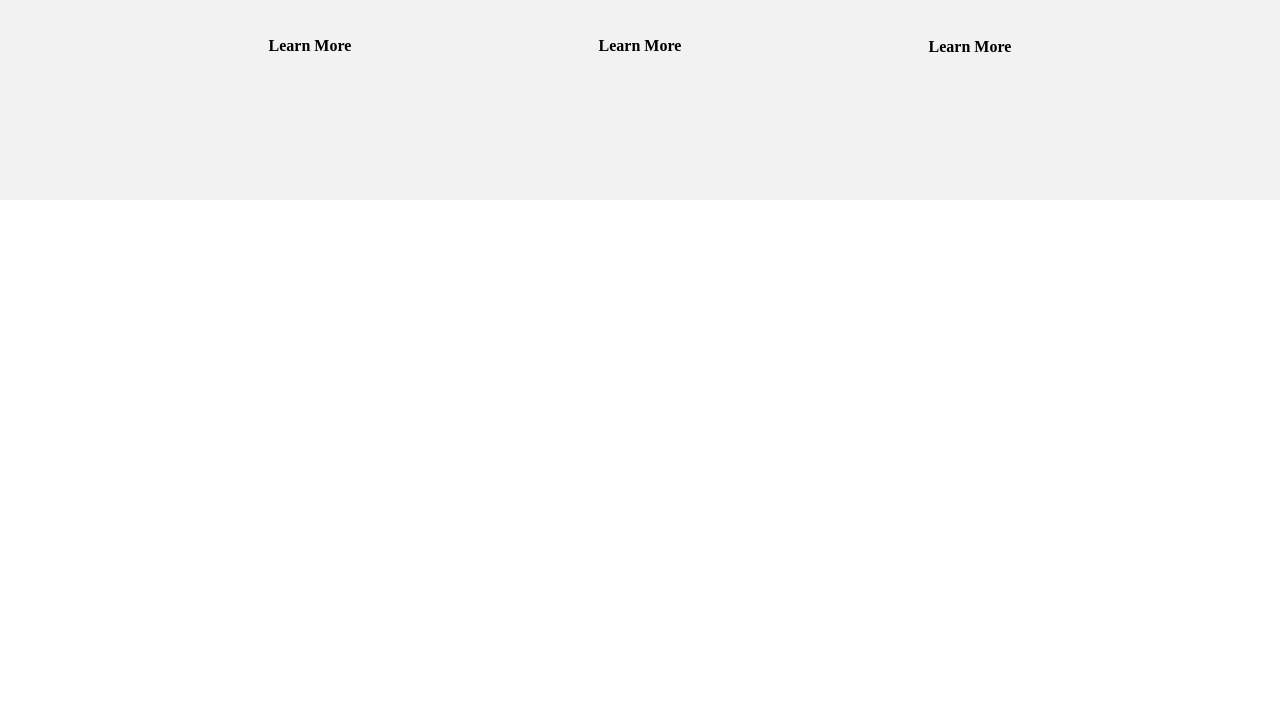
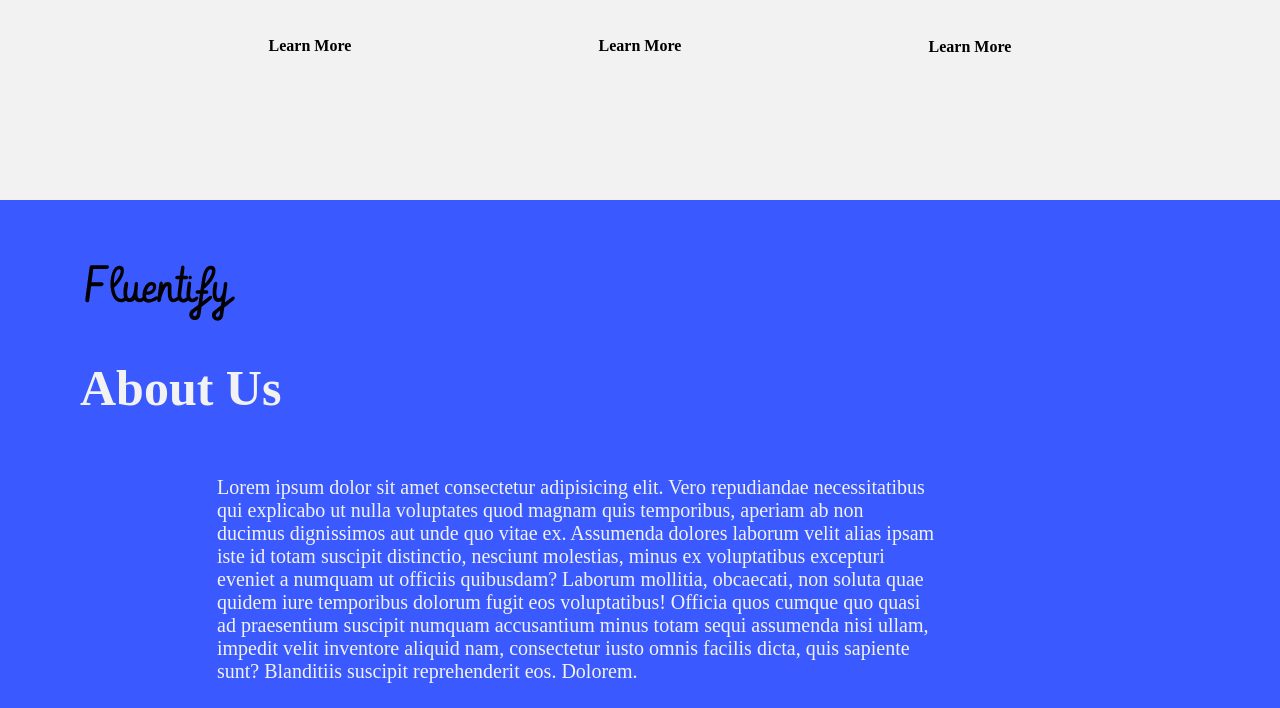
Before and after one commit to Arunprabhakaran04/DEVSOC_BetterCallBytes_Fluentify, a Django app: page / in a window 1280 px wide. Shown: the part 1447-2155 px from the top of the page. Before the commit the page ends 1647 px from the top, so only its background shows below. Run offline with Django 4.2, Linux system fonts and the light colour scheme.

Commit message:
changelog

```diff
--- a/devsoc/fluentify/templates/homepage.html
+++ b/devsoc/fluentify/templates/homepage.html
@@ -71,7 +71,7 @@
             display: flex;
             justify-content: space-between;
             align-items: center;
-            width:250px;
+            width: 250px;
         }
 
         .tutor,
@@ -96,42 +96,51 @@
 
         #Fluentify {
             width: 150px;
+            padding: 5px;
         }
 
         #miroodles {
             width: 35vw;
         }
-        div h1{
+
+        div h1 {
             display: flex;
             justify-content: flex-start;
             align-items: center;
             font-size: 50px;
         }
-        div h3{
+
+        div h3 {
             display: flex;
             justify-content: flex-start;
             align-items: center;
             font-size: 20px;
         }
-        .main_box2{
+
+        .main_box2 {
             display: flex;
             flex-direction: column;
             justify-content: center;
             align-items: center;
             background-color: #F2F2F2;
         }
+
         a {
             text-decoration: none;
         }
-        .bahane{
+
+        .bahane {
             display: flex;
             justify-content: center;
             align-items: center;
             padding: 5px;
-            margin:10px;
+            margin: 10px;
         }
-        .students,.enthusiasts,.polyglot{
-            display:flex;
+
+        .students,
+        .enthusiasts,
+        .polyglot {
+            display: flex;
             flex-direction: column;
             justify-content: center;
             align-items: center;
@@ -140,10 +149,65 @@
             border-radius: 15px;
             height: 60vh;
             width: 250px;
-            padding:10px;
+            padding: 10px;
 
         }
 
+        .main_box_three {
+            background-color: #3A5AFF;
+            display: flex;
+            flex-direction: column;
+        }
+
+        .logo_last {
+            display: flex;
+            flex-direction: column;
+            color: #F2F2F2;
+            margin-left: 10vh;
+        }
+
+        #about_us {
+            display: flex;
+            color: #F2F2F2;
+            padding: 25px;
+            font-size: 20px;
+        }
+        .adjuster{
+            display: flex;
+            justify-content: right;
+            width: 60vw;
+            margin-left: 15vw;
+
+        }
+        .curves {
+            position: absolute;
+            width: 100%;
+            height: 100%;
+            top: 0;
+            left: 0;
+            pointer-events: none;
+            z-index: -1;
+        }
+
+        .curve {
+            position: absolute;
+            bottom: 0;
+            left: 0;
+            width: 100%;
+            height: 50px;
+            background: url("{% static 'resources/curve.svg' %}") repeat-x;
+            animation: wave 5s linear infinite alternate;
+        }
+
+        @keyframes wave {
+            0% {
+                transform: translateY(10px);
+            }
+
+            100% {
+                transform: translateY(-10px);
+            }
+        }
     </style>
 </head>
 
@@ -157,12 +221,15 @@
             <div class="right">
 
                 <ul>
-                    <li><span style="font-size: large;">About Us </span><svg width="20" height="20" viewBox="0 0 24 24"
-                            fill="none" xmlns="http://www.w3.org/2000/svg">
-                            <path
-                                d="M6 9L11.2929 14.2929C11.6262 14.6262 11.7929 14.7929 12 14.7929C12.2071 14.7929 12.3738 14.6262 12.7071 14.2929L18 9"
-                                stroke="#141B34" stroke-width="1.5" stroke-linecap="round" stroke-linejoin="round" />
-                        </svg>
+                    <li>
+                        <a id="about_us_link" href="#"><span style="font-size: large;">About Us </span><svg width="20"
+                                height="20" viewBox="0 0 24 24" fill="none" xmlns="http://www.w3.org/2000/svg">
+                                <path
+                                    d="M6 9L11.2929 14.2929C11.6262 14.6262 11.7929 14.7929 12 14.7929C12.2071 14.7929 12.3738 14.6262 12.7071 14.2929L18 9"
+                                    stroke="#141B34" stroke-width="1.5" stroke-linecap="round"
+                                    stroke-linejoin="round" />
+                            </svg>
+                        </a>
                     </li>
                     <li>
                         <img style="size: 100px;"
@@ -179,8 +246,12 @@
                 <h1>Make Learning Languages fun!</h1>
                 <h3>Learn any language, on your fingertips!</h3>
                 <div class="select">
-                    <a href="/teacher/"><div class="tutor">Tutor</div></a>
-                    <a href="/student/"><div class="student">Student</div></a>
+                    <a href="/teacher/">
+                        <div class="tutor">Tutor</div>
+                    </a>
+                    <a href="/student/">
+                        <div class="student">Student</div>
+                    </a>
                 </div>
             </div>
             <div class="left_box">
@@ -193,7 +264,9 @@
                 <div class="students">
                     <img src="{% static 'resources/icon.svg' %}" alt="">
                     <h2>Students</h2>
-                    <h4 style="margin: 20px; opacity: 0.7;">Lorem ipsum dolor sit amet consectetur, adipisicing elit. Nisi impedit illo minima deserunt eligendi temporibus accusamus commodi similique qui totam est, quas laudantium veritatis saepe!
+                    <h4 style="margin: 20px; opacity: 0.7;">Lorem ipsum dolor sit amet consectetur, adipisicing elit.
+                        Nisi impedit illo minima deserunt eligendi temporibus accusamus commodi similique qui totam est,
+                        quas laudantium veritatis saepe!
                     </h4>
                     <h4>Learn More</h4>
 
@@ -201,21 +274,58 @@
                 <div class="enthusiasts">
                     <img src="{% static 'resources/icon2.svg' %}" alt="">
                     <h2>Enthusiasts</h2>
-                    <h4 style="margin: 20px; opacity: 0.7;">Lorem ipsum dolor sit amet consectetur, adipisicing elit. Nisi impedit illo minima deserunt eligendi temporibus accusamus commodi similique qui totam est, quas laudantium veritatis saepe!
+                    <h4 style="margin: 20px; opacity: 0.7;">Lorem ipsum dolor sit amet consectetur, adipisicing elit.
+                        Nisi impedit illo minima deserunt eligendi temporibus accusamus commodi similique qui totam est,
+                        quas laudantium veritatis saepe!
                     </h4>
                     <h4>Learn More</h4>
 
                 </div>
                 <div class="polyglot">
-                    <img  src="{% static 'resources/icon3.svg' %}" alt="">
+                    <img src="{% static 'resources/icon3.svg' %}" alt="">
                     <h2>Polyglots</h2>
-                    <h4 style="margin: 30px; opacity: 0.7;"> Lorem ipsum dolor sit amet consectetur adipisicing elit. Et voluptate voluptatibus deserunt vero, enim eveniet culpa harum mollitia quasi voluptatem.
+                    <h4 style="margin: 30px; opacity: 0.7;"> Lorem ipsum dolor sit amet consectetur adipisicing elit. Et
+                        voluptate voluptatibus deserunt vero, enim eveniet culpa harum mollitia quasi voluptatem.
                     </h4>
                     <h4>Learn More</h4>
                 </div>
             </div>
+            <div class="curves">
+                <div class="curve"></div>
+            </div>
+        </div>
+        <div class="main_box_three">
+            <div class="logo_last">
+                <img id="logo" src="{% static 'resources/Logo.svg' %}" alt="">
+                <img id="Fluentify" src="{% static 'resources/Fluentify.svg' %}" alt="">
+                <H1>About Us</H1>
+            </div>
+            <div class="adjuster">
+                <div id="about_us" class="main_box3">
+                    Lorem ipsum dolor sit amet consectetur adipisicing elit. Vero repudiandae necessitatibus qui
+                    explicabo ut nulla voluptates quod magnam quis temporibus, aperiam ab non ducimus dignissimos aut
+                    unde quo vitae ex. Assumenda dolores laborum velit alias ipsam iste id totam suscipit distinctio,
+                    nesciunt molestias, minus ex voluptatibus excepturi eveniet a numquam ut officiis quibusdam? Laborum
+                    mollitia, obcaecati, non soluta quae quidem iure temporibus dolorum fugit eos voluptatibus! Officia
+                    quos cumque quo quasi ad praesentium suscipit numquam accusantium minus totam sequi assumenda nisi
+                    ullam, impedit velit inventore aliquid nam, consectetur iusto omnis facilis dicta, quis sapiente
+                    sunt? Blanditiis suscipit reprehenderit eos. Dolorem.
+                </div>
+            </div>
         </div>
     </main>
+    <script>
+        // JavaScript to scroll to About Us section when clicked on About Us link
+        document.addEventListener("DOMContentLoaded", function () {
+            const aboutUsLink = document.querySelector('#about_us_link');
+            const aboutUsSection = document.querySelector('#about_us');
+
+            aboutUsLink.addEventListener('click', function (event) {
+                event.preventDefault();
+                aboutUsSection.scrollIntoView({ behavior: 'smooth' });
+            });
+        });
+    </script>
 
 </body>
 
```
Also changed, not shown: devsoc/fluentify/static/resources/curve.svg (added).
